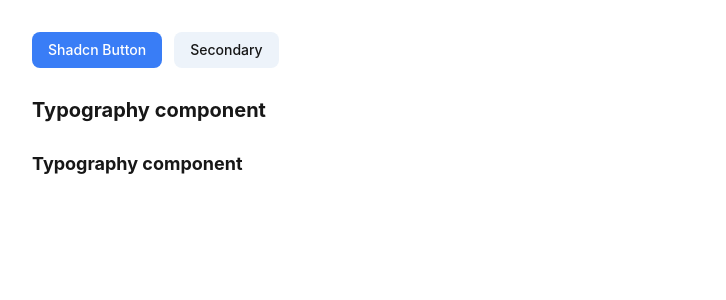
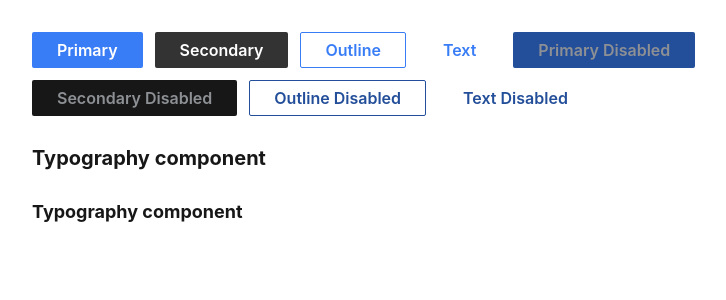
Before and after one commit to safronman/ui-kit-ictagram-03-03-26, a React (Vite) app: page / in a window 1280 px wide. Shown: the top 300 px of the page, without its empty margins (192-918 px from the left). Built offline with nearby package versions, Linux system fonts and the light colour scheme.

Commit message:
feat(button): align variants and states with figma design

```diff
--- a/src/App.tsx
+++ b/src/App.tsx
@@ -4,9 +4,21 @@ import { Typography } from '@/components/ui/typography';
 function App() {
   return (
     <main className="mx-auto flex min-h-screen w-full max-w-4xl flex-col gap-6 bg-background p-8">
-      <div className="flex gap-3">
-        <Button>Shadcn Button</Button>
+      <div className="flex flex-wrap gap-3">
+        <Button>Primary</Button>
         <Button variant="secondary">Secondary</Button>
+        <Button variant="outline">Outline</Button>
+        <Button variant="text">Text</Button>
+        <Button disabled>Primary Disabled</Button>
+        <Button variant="secondary" disabled>
+          Secondary Disabled
+        </Button>
+        <Button variant="outline" disabled>
+          Outline Disabled
+        </Button>
+        <Button variant="text" disabled>
+          Text Disabled
+        </Button>
       </div>
       <Typography variant="h1" asChild={true}>
         <h1>Typography component</h1>
--- a/src/components/ui/button.tsx
+++ b/src/components/ui/button.tsx
@@ -5,32 +5,31 @@ import { Slot } from 'radix-ui';
 import { cn } from '@/lib/utils';
 
 const buttonVariants = cva(
-  "inline-flex shrink-0 items-center justify-center gap-2 rounded-md text-sm font-medium whitespace-nowrap transition-all outline-none focus-visible:border-ring focus-visible:ring-[3px] focus-visible:ring-ring/50 disabled:pointer-events-none disabled:opacity-50 aria-invalid:border-destructive aria-invalid:ring-destructive/20 dark:aria-invalid:ring-destructive/40 [&_svg]:pointer-events-none [&_svg]:shrink-0 [&_svg:not([class*='size-'])]:size-4",
+  "inline-flex shrink-0 items-center justify-center gap-2 whitespace-nowrap rounded-[2px] border border-transparent box-border typography-h3 transition-colors outline-none disabled:pointer-events-none [&_svg]:pointer-events-none [&_svg]:shrink-0 [&_svg:not([class*='size-'])]:size-4",
   {
     variants: {
       variant: {
-        default: 'bg-primary text-primary-foreground hover:bg-primary/90',
-        destructive:
-          'bg-destructive text-white hover:bg-destructive/90 focus-visible:ring-destructive/20 dark:bg-destructive/60 dark:focus-visible:ring-destructive/40',
+        primary:
+          'bg-primary-500 text-light-100 hover:bg-primary-100 active:bg-primary-700 active:text-light-500 focus-visible:border-2 focus-visible:border-primary-700 disabled:bg-primary-900 disabled:text-light-900',
+        secondary:
+          'bg-dark-300 text-light-100 hover:bg-dark-100 active:bg-dark-400 focus-visible:border focus-visible:border-primary-300 disabled:bg-dark-500 disabled:text-light-900',
         outline:
-          'border bg-background shadow-xs hover:bg-accent hover:text-accent-foreground dark:border-input dark:bg-input/30 dark:hover:bg-input/50',
-        secondary: 'bg-secondary text-secondary-foreground hover:bg-secondary/80',
-        ghost: 'hover:bg-accent hover:text-accent-foreground dark:hover:bg-accent/50',
-        link: 'text-primary underline-offset-4 hover:underline',
+          'border-primary-500 bg-transparent text-primary-500 hover:border-primary-100 hover:text-primary-100 active:border-primary-700 active:text-primary-700 focus-visible:border-2 focus-visible:border-primary-700 disabled:border-primary-900 disabled:text-primary-900',
+        text: 'bg-transparent text-primary-500 hover:text-primary-100 active:text-primary-700 focus-visible:border-2 focus-visible:border-primary-700 disabled:text-primary-900',
       },
       size: {
-        default: 'h-9 px-4 py-2 has-[>svg]:px-3',
-        xs: "h-6 gap-1 rounded-md px-2 text-xs has-[>svg]:px-1.5 [&_svg:not([class*='size-'])]:size-3",
-        sm: 'h-8 gap-1.5 rounded-md px-3 has-[>svg]:px-2.5',
-        lg: 'h-10 rounded-md px-6 has-[>svg]:px-4',
+        default: 'h-9 px-6 py-1.5',
+        xs: "h-6 gap-1 rounded-[2px] px-2 text-xs has-[>svg]:px-1.5 [&_svg:not([class*='size-'])]:size-3",
+        sm: 'h-8 gap-1.5 rounded-[2px] px-3 has-[>svg]:px-2.5',
+        lg: 'h-10 rounded-[2px] px-6 has-[>svg]:px-4',
         icon: 'size-9',
-        'icon-xs': "size-6 rounded-md [&_svg:not([class*='size-'])]:size-3",
+        'icon-xs': "size-6 rounded-[2px] [&_svg:not([class*='size-'])]:size-3",
         'icon-sm': 'size-8',
         'icon-lg': 'size-10',
       },
     },
     defaultVariants: {
-      variant: 'default',
+      variant: 'primary',
       size: 'default',
     },
   },
@@ -38,7 +37,7 @@ const buttonVariants = cva(
 
 function Button({
   className,
-  variant = 'default',
+  variant = 'primary',
   size = 'default',
   asChild = false,
   ...props
--- a/src/index.css
+++ b/src/index.css
@@ -20,9 +20,21 @@
   --color-popover: var(--popover);
   --color-popover-foreground: var(--popover-foreground);
   --color-primary: var(--primary);
+  --color-primary-100: var(--primary-100);
+  --color-primary-300: var(--primary-300);
+  --color-primary-500: var(--primary-500);
+  --color-primary-700: var(--primary-700);
+  --color-primary-900: var(--primary-900);
   --color-primary-foreground: var(--primary-foreground);
   --color-secondary: var(--secondary);
   --color-secondary-foreground: var(--secondary-foreground);
+  --color-dark-100: var(--dark-100);
+  --color-dark-300: var(--dark-300);
+  --color-dark-400: var(--dark-400);
+  --color-dark-500: var(--dark-500);
+  --color-light-100: var(--light-100);
+  --color-light-500: var(--light-500);
+  --color-light-900: var(--light-900);
   --color-muted: var(--muted);
   --color-muted-foreground: var(--muted-foreground);
   --color-accent: var(--accent);
@@ -99,6 +111,12 @@
 }
 
 :root {
+  --primary-100: #73a5ff;
+  --primary-300: #4c8dff;
+  --primary-500: #397df6;
+  --primary-700: #2f68cc;
+  --primary-900: #234e99;
+
   /* Base palette */
   --accent-100: oklch(0.726 0.142 261.448);
   --accent-300: oklch(0.658 0.182 260.738);
@@ -124,17 +142,18 @@
   --success-700: oklch(0.6 0.149 153.55);
   --success-900: oklch(0.449 0.109 154.209);
 
-  --dark-100: oklch(0.417 0 89.876);
-  --dark-300: oklch(0.321 0 89.876);
-  --dark-500: oklch(0.205 0 89.876);
+  --dark-100: #4c4c4c;
+  --dark-300: #333333;
+  --dark-400: #212121;
+  --dark-500: #171717;
   --dark-700: oklch(0.159 0 89.876);
   --dark-900: oklch(0 0 0);
 
-  --light-100: oklch(1 0 89.876);
+  --light-100: #ffffff;
   --light-300: oklch(0.986 0.007 247.894);
-  --light-500: oklch(0.962 0.011 252.088);
+  --light-500: #edf3fa;
   --light-700: oklch(0.886 0.01 252.819);
-  --light-900: oklch(0.652 0.007 255.494);
+  --light-900: #8d9094;
 
   --cool-gray-700: oklch(0.373 0.031 259.733);
   --cool-gray-800: oklch(0.278 0.03 256.848);
@@ -218,10 +237,10 @@
   --card-foreground: var(--dark-500);
   --popover: var(--light-100);
   --popover-foreground: var(--dark-500);
-  --primary: var(--accent-500);
+  --primary: var(--primary-500);
   --primary-foreground: var(--light-100);
-  --secondary: var(--light-500);
-  --secondary-foreground: var(--dark-500);
+  --secondary: var(--dark-300);
+  --secondary-foreground: var(--light-100);
   --muted: var(--light-500);
   --muted-foreground: var(--light-900);
   --accent: var(--accent-100);
```
